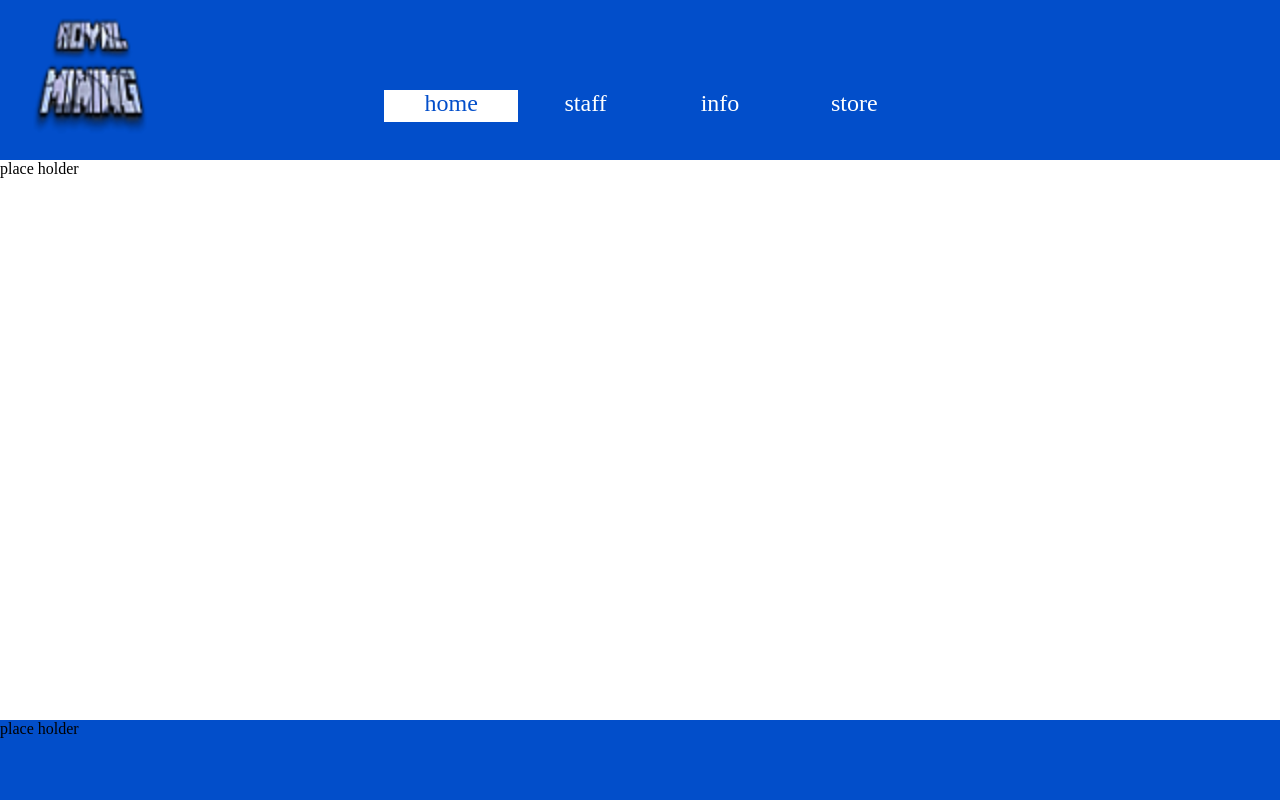
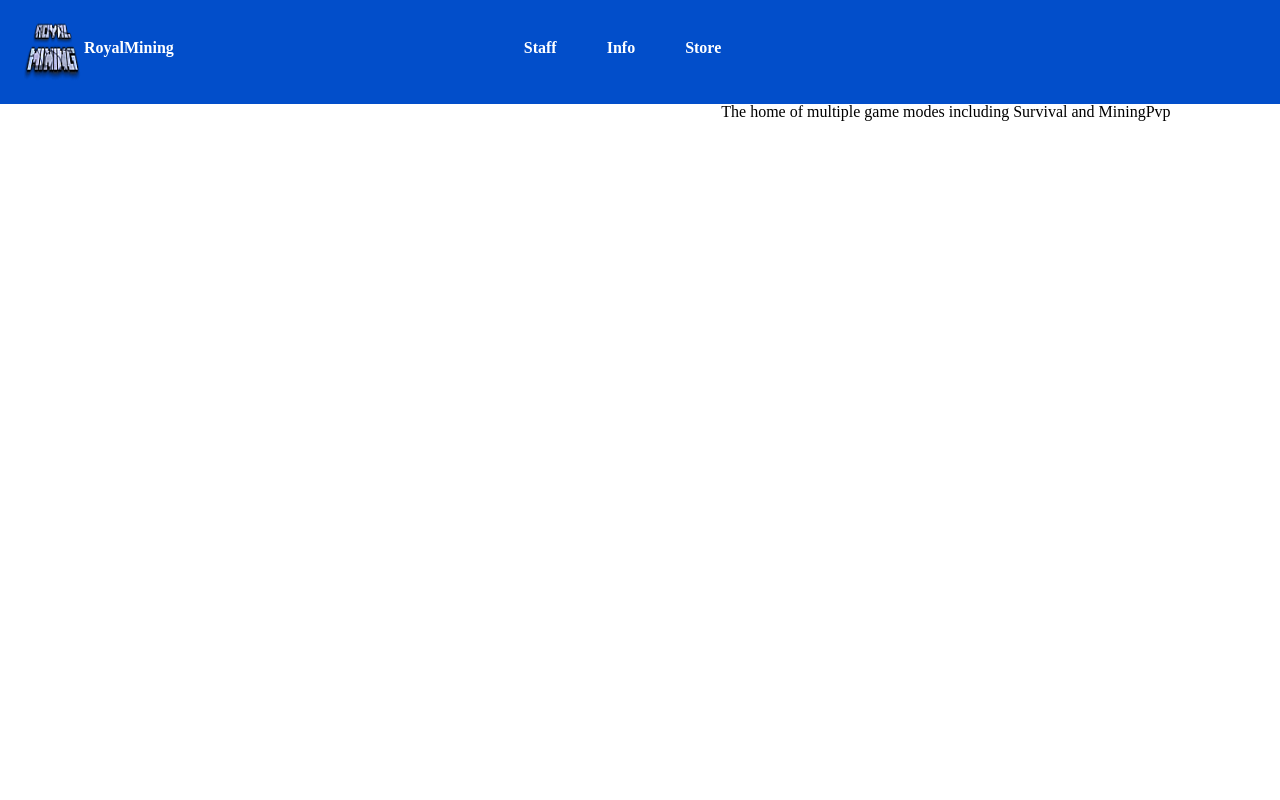
Before and after one commit to Ryanet11/royalmining, a PHP site: page / in a window 1280 px wide. Run offline with PHP 8.4, Linux system fonts and the light colour scheme.

Commit message:
rebuild website

```diff
--- a/index.html
+++ b/index.html
@@ -1,31 +1,44 @@
 <!DOCTYPE html>
 <html>
     <head>
+        <title>RoyalMining</title>
         <meta charset="utf-8">
-		<title>RoyalMining</title>
         <link rel="stylesheet" href="style.css">
-		<style type="text/css">
-			#button1{
-				background-color: #ffffff;
-				color: #024eca;
-			}
-		</style>
     </head>
     <body>
-		<div class="header">
-			<img src="logo.png" width="128" height="128" alt="server logo" class="logo">
-			<div class="buttons">
-				<a href=""><div class="button" id="button1">home</div></a>
-				<a href=""><div class="button" id="button2">staff</div></a>
-				<a href=""><div class="button" id="button3">info</div></a>
-				<a href="https://store.royalmining.net/"><div class="button" id="button4">store</div></a>
+        <header class="header">
+            <div class="logo-wrapper">
+                <a class="logo" href="index.html">
+                    <div id="logo-img">
+                        <img src="logo.png">
                     </div>
+                    <div id="logo-text">
+                        <h1 id="logo1">RoyalMining</h1>
                     </div>
+                </a>
+            </div>
+            <div class="nav-wrapper">
+                <nav>
+                    <a href="staff.html" class="buttons">
+                        <div class="button" id="button1">
+                            <H1>Staff</H1>
+                        </div>
+                    </a>
+                    <a href="info.html" class="buttons">
+                        <div class="button" id="button2">
+                            <h1>Info</h1>
+                        </div>
+                    </a>
+                    <a href="https://store.royalmining.net" class="buttons">
+                        <div class="button" id="button3">
+                            <h1>Store</h1>
+                        </div>
+                    </a>
+                </nav>
+            </div>
+        </header>
         <div class="body">
-			place holder
-		</div>
-		<div class="footer">
-			place holder
+            <p class="body-text1">The home of multiple game modes including Survival and MiningPvp<p>
         </div>
     </body>
 </html>
--- a/style.css
+++ b/style.css
@@ -1,41 +1,160 @@
-html, body {
-    margin-left: 0;
-    margin-right: 0;
-    margin-top: 0;
-    margin-bottom: 0;
-    height: 100%;
-    width: 100%
+/*
+html5doctor.com Reset Stylesheet
+v1.6.1
+Last Updated: 2010-09-17
+Author: Richard Clark - http://richclarkdesign.com
+Twitter: @rich_clark
+*/
+
+html, body, div, span, object, iframe,
+h1, h2, h3, h4, h5, h6, p, blockquote, pre,
+abbr, address, cite, code,
+del, dfn, em, img, ins, kbd, q, samp,
+small, strong, sub, sup, var,
+b, i,
+dl, dt, dd, ol, ul, li,
+fieldset, form, label, legend,
+table, caption, tbody, tfoot, thead, tr, th, td,
+article, aside, canvas, details, figcaption, figure,
+footer, header, hgroup, menu, nav, section, summary,
+time, mark, audio, video {
+    margin:0;
+    padding:0;
+    border:0;
+    outline:0;
+    font-size:100%;
+    vertical-align:baseline;
+    background:transparent;
 }
-.header {
-    height: 20%;
+
+body {
+    line-height:1;
+}
+
+article,aside,details,figcaption,figure,
+footer,header,hgroup,menu,nav,section {
+    display:block;
+}
+
+nav ul {
+    list-style:none;
+}
+
+blockquote, q {
+    quotes:none;
+}
+
+blockquote:before, blockquote:after,
+q:before, q:after {
+    content:'';
+    content:none;
+}
+
+a {
+    margin:0;
+    padding:0;
+    font-size:100%;
+    vertical-align:baseline;
+    background:transparent;
+}
+
+/* change colours to suit your needs */
+ins {
+    background-color:#ff9;
+    color:#000;
+    text-decoration:none;
+}
+
+/* change colours to suit your needs */
+mark {
+    background-color:#ffffff;
+    color:#000;
+    font-style:italic;
+    font-weight:bold;
+}
+
+del {
+    text-decoration: line-through;
+}
+
+abbr[title], dfn[title] {
+    border-bottom:1px dotted;
+    cursor:help;
+}
+
+table {
+    border-collapse:collapse;
+    border-spacing:0;
+}
+
+/* change border colour to suit your needs */
+hr {
+    display:block;
+    height:1px;
+    border:0;
+    border-top:1px solid #cccccc;
+    margin:1em 0;
+    padding:0;
+}
+
+input, select {
+    vertical-align:middle;
+}
+/*
+//
+//
+//
+*/
+html, body{
+    margin: 0px;
+}
+.header{
+    padding-top: 20px;
+    padding-bottom: 20px;
+    padding-left: 20px;
     background-color: #024eca;
+    position: relative;
+    height: 64px
+
 }
-.body {
-    height: 70%;
-}
-.footer {
-    height: 10%;
-    background-color: #024eca;
-}
-.logo{
-    padding-left: 2%;
-    padding-top: 1%;
+.logo {
+    color: #ffffff;
+    text-decoration: none;
+    display: block;
+    box-sizing: border-box;
     float: left;
 }
-.button{
+.logo-wrapper {
+    display: block;
+    box-sizing: border-box;
     float: left;
-    background-color: #024eca;
+}
+div{
+    display: block;
+}
+#logo-img{
+    float: left;
+}
+#logo-text{
+    float:left;
+    padding-top: 20px
+}
+.nav-wrapper{
+    float: left;
+    padding-left: 300px;
+}
+.buttons{
     color: #ffffff;
-    width: 15%;
-    height: 20%;
-    text-align: center;
-    vertical-align: middle;
-    font-size: 24px;
+    text-decoration: none;
+    float: left;
 
 }
-.buttons{
-    padding-left: 30%;
-    vertical-align: bottom;
-    height: 100%;
-    padding-top: 7%
+.button{
+    padding-top: 20px;
+    padding-bottom: 20px;
+    padding-left: 50px;
+    padding-bottom: 50px;
 }
+.body-text1 {
+    font-size: 38;
+}
```
Also changed, not shown: README.md (deleted), 1 other file. Lines whose indentation alone changed are shown as unchanged.
